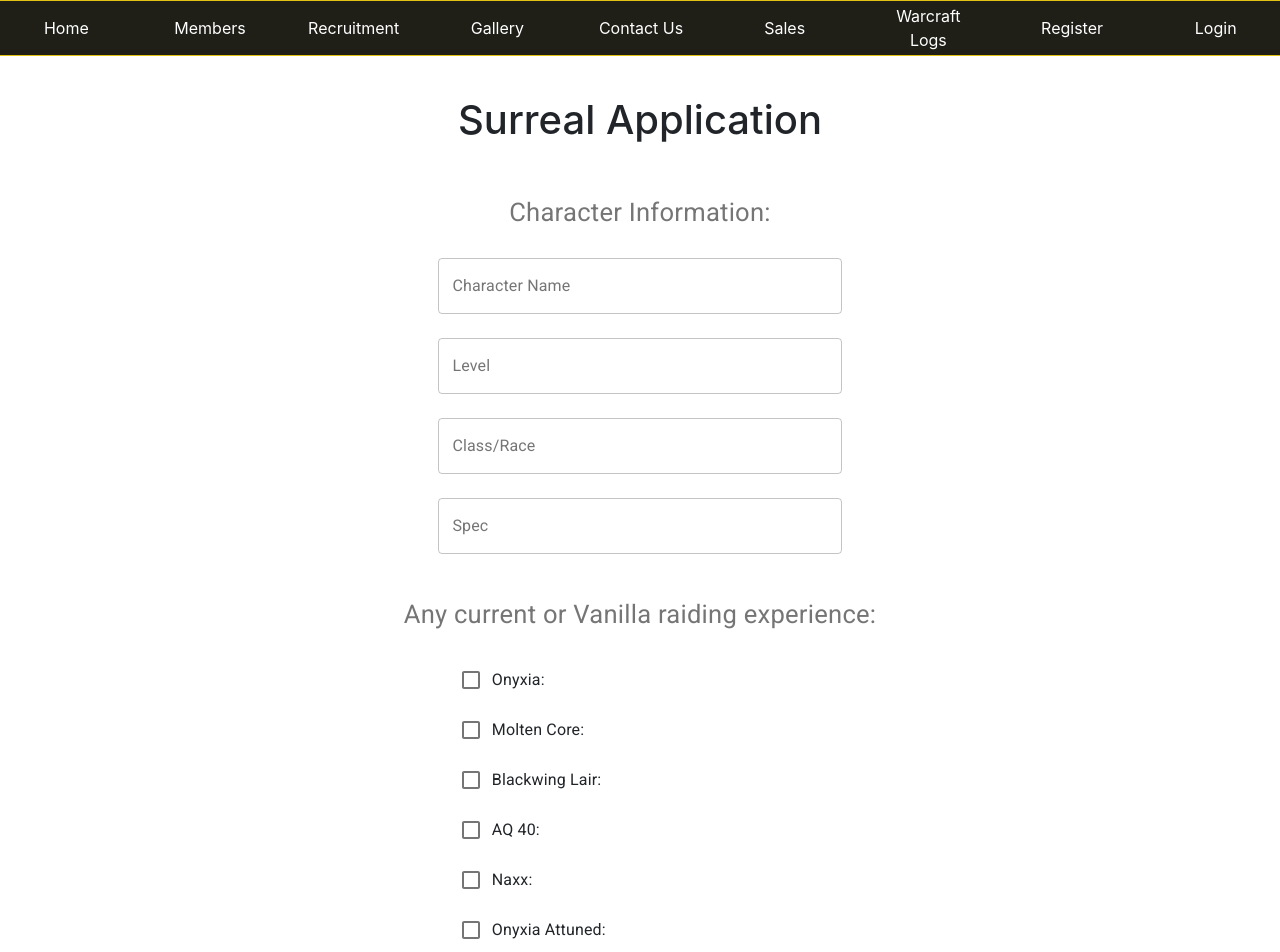
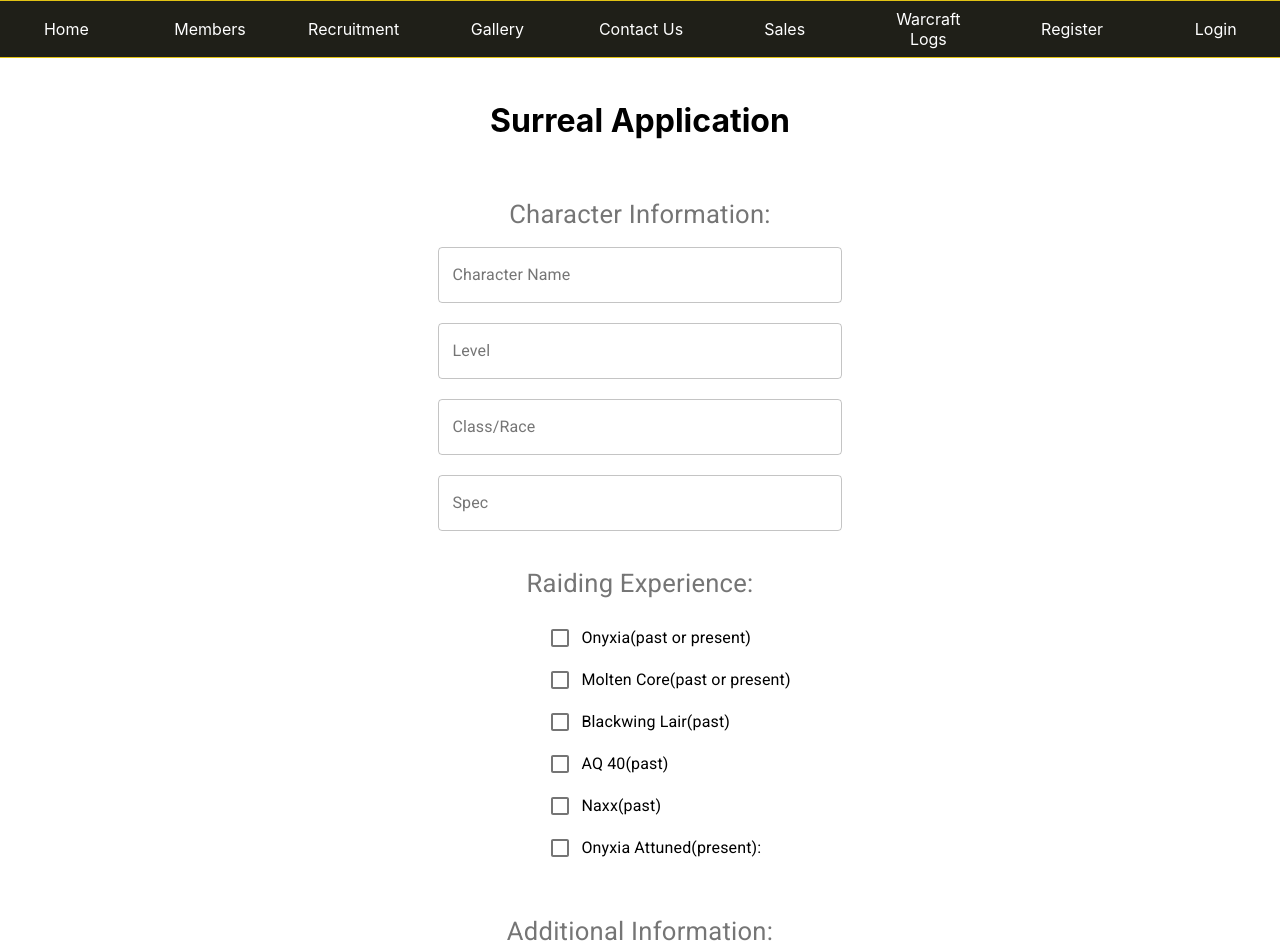
Before and after one commit to Sam-Park/Surreal, a React (Create React App) app: page /recruitment in a window 1280 px wide. Shown: the top 952 px of the page. Built offline with nearby package versions, Linux system fonts and the light colour scheme.

Commit message:
mapping data from mongo server correctly

```diff
--- a/package.json
+++ b/package.json
@@ -11,6 +11,7 @@
     "axios": "^0.19.0",
     "bootstrap": "^4.4.1",
     "dotenv": "^8.2.0",
+    "eslint": "^6.7.2",
     "jwt-decode": "^2.2.0",
     "nodemailer": "^6.4.2",
     "react": "^16.12.0",
--- a/src/App.css
+++ b/src/App.css
@@ -69,7 +69,7 @@
 display: flex;
 align-items: flex-start;
 margin-bottom: 50px;
-margin-left: 30% !important;
+margin-left: 40% !important;
 }
 
 
--- a/src/Pages/Home.js
+++ b/src/Pages/Home.js
@@ -1,7 +1,6 @@
 import React, {Component} from 'react';
 import {Link} from "react-router-dom";
 import Tilt from 'react-parallax-tilt';
-import AnchorLink from "react-anchor-link-smooth-scroll";
 import SurrealHeader from '../img/Surreal-Header-1440.png';
 import recruit from '../img/surreal-recruitment-card.png';
 import news from '../img/news4.png';
@@ -9,10 +8,40 @@
 import gallery from '../img/sales-gallery.png';
 import Navbar from './Navbar'
 import '../App.css';
+import axios from 'axios';
 
 class Home extends Component {
+  constructor(props) {
+    super(props);
+    this.state = {
+      news: null,
+      loading: true,
+    };
+
+
+
+  }
+  componentDidMount() {
+    this.getNews()
+  }
+      getNews = () => {
+        axios
+          .get(`http://localhost:5000/api/users/thenews`)
+          .then(response => {
+            this.setState(() => ({ news: response.data, loading: false }));
+            console.log("news: ", this.state.news)
+          })
+          .catch(error => {
+            console.error(error);
+          });
+      };
   render() {
-
+    if (!this.state.news) {
+      return <div>Loading news...</div>;
+    }
+    const { title, author, body, date } = this.state.news;
+    const newz = this.state.news
+    const newsItems = newz.map((post) => <li key={post.date}>{post.title}</li>)
     return (
       <div className="App">
       <div className="Top-Container" id="Home">
@@ -104,8 +133,24 @@
             <img className="news-img" alt="news image" src={news}>
             </img>
             <div className="news-post" alt="news-post">
-              <h1 className="news-post-h">This is a news Post</h1>
-              <p className="news-post-p">Lorem ipsum dolor sit amet, consectetur adipiscing elit, sed do eiusmod tempor incididunt ut labore et dolore magna aliqua. Ut enim ad minim veniam, quis nostrud exercitation ullamco laboris nisi ut aliquip ex ea commodo consequat. Duis aute irure dolor in reprehenderit in voluptate velit esse cillum dolore eu fugiat nulla pariatur. Excepteur sint occaecat cupidatat non proident, sunt in culpa qui officia deserunt mollit anim id est laborum</p>
+
+              {this.state.loading ? <div></div> :
+              <div >
+              {newz.slice(0-3).map(post =>
+                <div key={post.date}>
+                  <div>
+                  <h1 className="news-post-h">{post.title}</h1>
+                    <p className="news-post-p">{post.body}</p>
+                  <br />
+                  <br />
+                  <br />
+                  <br />
+                  </div>
+                  </div>
+                )}
+              </div>
+              }
+              {/* <p className="news-post-p">Lorem ipsum dolor sit amet, consectetur adipiscing elit, sed do eiusmod tempor incididunt ut labore et dolore magna aliqua. Ut enim ad minim veniam, quis nostrud exercitation ullamco laboris nisi ut aliquip ex ea commodo consequat. Duis aute irure dolor in reprehenderit in voluptate velit esse cillum dolore eu fugiat nulla pariatur. Excepteur sint occaecat cupidatat non proident, sunt in culpa qui officia deserunt mollit anim id est laborum</p> */}
             </div>
           </div>
       </div>
--- a/src/Pages/Recruit.js
+++ b/src/Pages/Recruit.js
@@ -150,7 +150,7 @@
                     <br />
                 </form>
                    <br />
-                <FormLabel className="labels" component="legend">Any current or Vanilla raiding experience: </FormLabel>
+                <FormLabel className="labels" component="legend">Raiding Experience: </FormLabel>
                     <br />
                 <div className="recruitment-checkboxes" >
                    <FormControl component="fieldset">
@@ -161,7 +161,7 @@
                 control={
                     <Checkbox  onChange={this.onClick} name='ony' checked={this.state.ony} />
                 }
-                label="Onyxia:"
+                label="Onyxia(past or present)"
                 className="recruit-checked"
                 labelPlacement="end"
                 />
@@ -170,7 +170,7 @@
                 control={
                     <Checkbox  onChange={this.onClick} name='moltenCore' checked={this.state.moltenCore} />
                 }
-                label="Molten Core:"
+                label="Molten Core(past or present)"
                 className="recruit-checked"
                 labelPlacement="end"
                 />
@@ -178,7 +178,7 @@
                 control={
                     <Checkbox  onChange={this.onClick} name='bwl' checked={this.state.bwl} />
                 }
-                label="Blackwing Lair:"
+                label="Blackwing Lair(past)"
                 className="recruit-checked"
                 labelPlacement="end"
                 />
@@ -186,7 +186,7 @@
                 control={
                     <Checkbox  onChange={this.onClick} name='aq40' checked={this.state.aq40} />
                 }
-                label="AQ 40:"
+                label="AQ 40(past)"
                 className="recruit-checked"
                 labelPlacement="end"
                 />
@@ -194,7 +194,7 @@
                 control={
                     <Checkbox  onChange={this.onClick} name='naxx' checked={this.state.naxx} />
                 }
-                label="Naxx:"
+                label="Naxx(past)"
                 className="recruit-checked"
                 labelPlacement="end"
                 />
@@ -202,7 +202,7 @@
                 control={
                     <Checkbox  onChange={this.onClick} name='onyAttune' checked={this.state.onyAttune} />
                 }
-                label="Onyxia Attuned:"
+                label="Onyxia Attuned(present):"
                 className="recruit-checked"
                 labelPlacement="end"
                 />
@@ -278,10 +278,8 @@
                     variant="outlined"
                     className="recruitment-info"
                     onChange={this.onChange} />
-                    <br />
-                    <br />
+
                 </form>
-                   <br />
                     </FormGroup>
                 <Button className="recruitment-sumbit-button" variant="contained" color="primary" onClick={this.handleSubmit}>
                     Submit
--- a/src/Pages/Sales.js
+++ b/src/Pages/Sales.js
@@ -1,9 +1,7 @@
 import React, { Component } from 'react';
 import axios from 'axios';
 import TextField from '@material-ui/core/TextField';
-import { withStyles } from '@material-ui/core/styles';
 import FormGroup from '@material-ui/core/FormGroup';
-import MenuItem from '@material-ui/core/MenuItem';
 import FormControlLabel from '@material-ui/core/FormControlLabel';
 import Checkbox from '@material-ui/core/Checkbox';
 import { FormLabel } from '@material-ui/core';
--- a/src/index.js
+++ b/src/index.js
@@ -2,8 +2,8 @@
 import ReactDOM from 'react-dom';
 import './index.css';
 import App from './App';
-import { BrowserRouter } from "react-router-dom";
-import 'bootstrap/dist/css/bootstrap.css';
+import { BrowserRouter } from 'react-router-dom';
+
 
 
 
```
Also changed, not shown: 1 other file (tests, documents, lock files or other folders).
